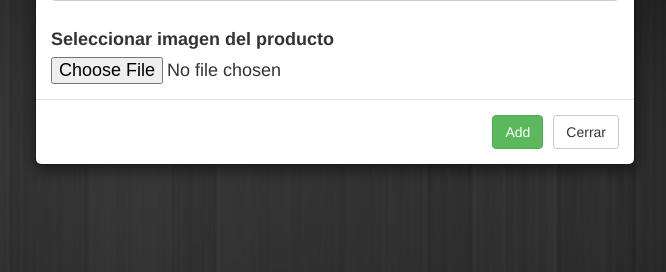
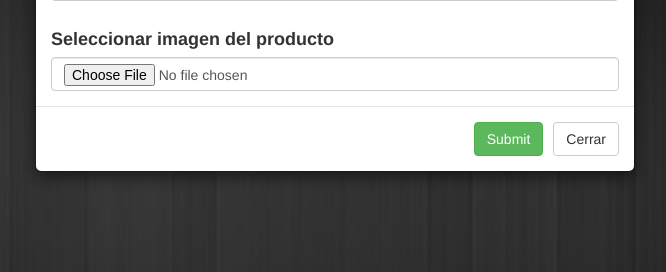
Before and after one commit to 8C1Distribuidos/Frontend, a PHP site: page /products/almacenista-v2.php in a window 1280 px wide, after a click that opens the changed part. Shown: the part 528-800 px from the top of the page, without its empty margins (305-971 px from the left). Run offline with PHP 8.4, Linux system fonts and the light colour scheme; data that the repository does not hold is empty; some libraries are stand-ins or nearby versions.

Commit message:
Put
Da 404, falta mandar clasificación

```diff
--- a/almacenista-v2.php
+++ b/almacenista-v2.php
@@ -1,5 +1,3 @@
-
-
 <html>
 	<head>
 		<title>Productos</title>
@@ -64,7 +62,7 @@
                     <select class="form-control" name="clasificacion" id="clasificacion_menu"></select>
                     <br/>
                     <label>Catalogo</label>
-					<input type="text" name="catalogo" id="catalogo" class="form-control"/>
+					<input type="text" name="catalogo" id="catalogo" class="form-control" readonly="true"/>
 					<br />
                     <label>Ingrese stock</label>
 					<input type="number" name="stock" id="stock" class="form-control required" />
@@ -73,12 +71,12 @@
 					<input type="number" name="costo" id="costo" class="form-control required" />
 					<br />
 					<label>Seleccionar imagen del producto</label>
-					<input type="file" name="imagen" id="imagen" />
+					<input type="file" name="imagen" id="imagen" class="form-control required"/>
 					<span id="productos_uploaded_image"></span>
 				</div>
 				<div class="modal-footer">
 					<input type="hidden" name="id" id="id" />
-					<input type="submit" name="action" id="action" class="btn btn-success" value="Add"/>
+					<input type="submit" name="action" id="action" class="btn btn-success"/>
 					<button type="button" class="btn btn-default" data-dismiss="modal">Cerrar</button>
 				</div>
 			</div>
@@ -88,6 +86,16 @@
 
 
 <script type="text/javascript" language="javascript">
+    function upload_image(){
+        if(isset($_FILES["productos_image"])){
+            $extension = explode('.', $_FILES['productos_image']['name']);
+            $new_name = rand() . '.' . $extension[1];
+            $destination = './upload/' . $new_name;
+            move_uploaded_file($_FILES['productos_image']['tmp_name'], $destination);
+            return $new_name;
+        }
+    }
+
     $(document).ready(function(){
         //Varibles
         var products;
@@ -149,7 +157,6 @@
                 $('#action').val("Update");
         });
 
-
         //ADD Boton
         $('#add_button').click(function(){
             $('#productos_form')[0].reset();
@@ -181,18 +188,14 @@
                     var element = elements[i];
                     var name = element.name;
                     var value = element.value;
-                    if( name && name=="clasificacion") {
+                    /*if( name && name=="clasificacion") {
                         var clasificacion = classifications.find( clasification => clasification.id ==  value);
-                        /*obj[name] = {
-                            id: clasificacion.id,
-                            name: clasificacion.name
-                        };
                         obj[name] = clasificacion;
                         obj[name][0]["id"] = clasificacion.id;
                         obj[name][0]["name"] = clasificacion.name;
-                        obj[name]["catalogo"][0]["id"] = clasificacion.catalogo[0].id;
-                        obj[name]["catalogo"][0]["name"] = clasificacion.catalogo[0].name;*/
-                    }
+                        obj[name][0]["catalogo"][0]["id"] = clasificacion.catalogo[0].id;
+                        obj[name][0]["catalogo"][0]["name"] = clasificacion.catalogo[0].name;
+                    }*/
                     if( name && name!="action" && name!="catalogo") {
                         obj[ name ] = value;
                     }
@@ -229,10 +232,8 @@
                     contentType:"application/json",
                     success:function(data)
                     {
-                        $('#productos_form')[0].reset();
                         $('#productosModal').modal('hide');
-                        //Remplazar elemento
-                        //products.push(json);
+                        products.reverse(json);
                         $('#productos_data > tbody').empty();
                         loadTable();
                     }
--- /dev/null
+++ b/upload.php
@@ -0,0 +1,5 @@
+<?php
+$filename =
+
+$location =
+?>
```
